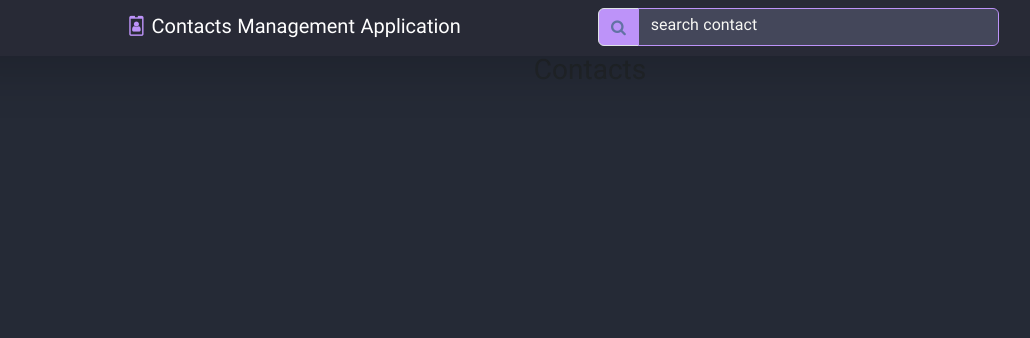
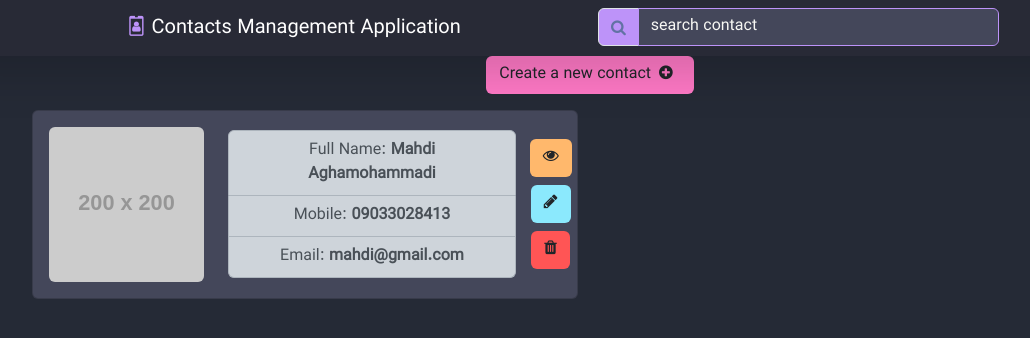
Before and after one commit to MahdiAghamohammadi/ContactsManagement-React, a React (Create React App) app: page / in a window 1280 px wide. Shown: the top 338 px of the page, without its empty margins (50-1080 px from the left). Built offline with nearby package versions, Linux system fonts and the light colour scheme.

Commit message:
added Contact component

```diff
--- a/src/components/Contact/Concats.jsx
+++ b/src/components/Contact/Concats.jsx
@@ -1,9 +1,31 @@
+import { PINK } from "../../helpers/colors";
+import Contact from "./Contact";
 const Contacts = () => {
-    return (
-        <>
-            <h3>Contacts</h3>
-        </>
-    );
+  return (
+    <>
+      <section className="container">
+        <div className="grid">
+          <div className="row">
+            <div className="col">
+              <p className="h3">
+                <button className="btn mx-2" style={{ backgroundColor: PINK }}>
+                  Create a new contact
+                  <i className="fa fa-plus-circle mx-2"></i>
+                </button>
+              </p>
+            </div>
+          </div>
+        </div>
+      </section>
+      {/* Contacts List */}
+      <section className="container">
+        <div className="row">
+          {/* Contact */}
+          <Contact />
+        </div>
+      </section>
+    </>
+  );
 };
 
 export default Contacts;
--- /dev/null
+++ b/src/components/Contact/Contact.jsx
@@ -0,0 +1,50 @@
+import React from "react";
+import { CURRENTLINE, CYAN, ORANGE, PURPLE, RED } from "../../helpers/colors";
+
+const Contact = () => {
+  return (
+    <div className="col-md-6">
+      <div style={{ backgroundColor: CURRENTLINE }} className="card my-2 ">
+        <div className="card-body">
+          <div className="row align-items-center d-flex justify-content-around">
+            <div className="col-md-4 col-sm-4">
+              <img
+                src="https://placehold.co/200"
+                alt=""
+                style={{ border: `1px ${PURPLE}` }}
+                className="img-fluid rounded"
+              />
+            </div>
+            <div className="col-md-7 col-sm-7">
+              <ul className="list-group">
+                <li className="list-group-item list-group-item-dark">
+                  Full Name:{" "}
+                  <span className="fw-bold">Mahdi Aghamohammadi</span>
+                </li>
+                <li className="list-group-item list-group-item-dark">
+                  Mobile: <span className="fw-bold">09033028413</span>
+                </li>
+                <li className="list-group-item list-group-item-dark">
+                  Email: <span className="fw-bold">mahdi@gmail.com</span>
+                </li>
+              </ul>
+            </div>
+            <div className="col-md-1 col-sm-1 d-flex flex-column align-items-center">
+              <button className="btn my-1" style={{ backgroundColor: ORANGE }}>
+                <i className="fa fa-eye"></i>
+              </button>
+              <button className="btn my-1" style={{ backgroundColor: CYAN }}>
+                <i className="fa fa-pencil"></i>
+              </button>
+              <button className="btn my-1" style={{ backgroundColor: RED }}>
+                <i className="fa fa-trash"></i>
+              </button>
+            </div>
+          </div>
+        </div>
+      </div>
+    </div>
+  );
+};
+
+export default Contact;
```
